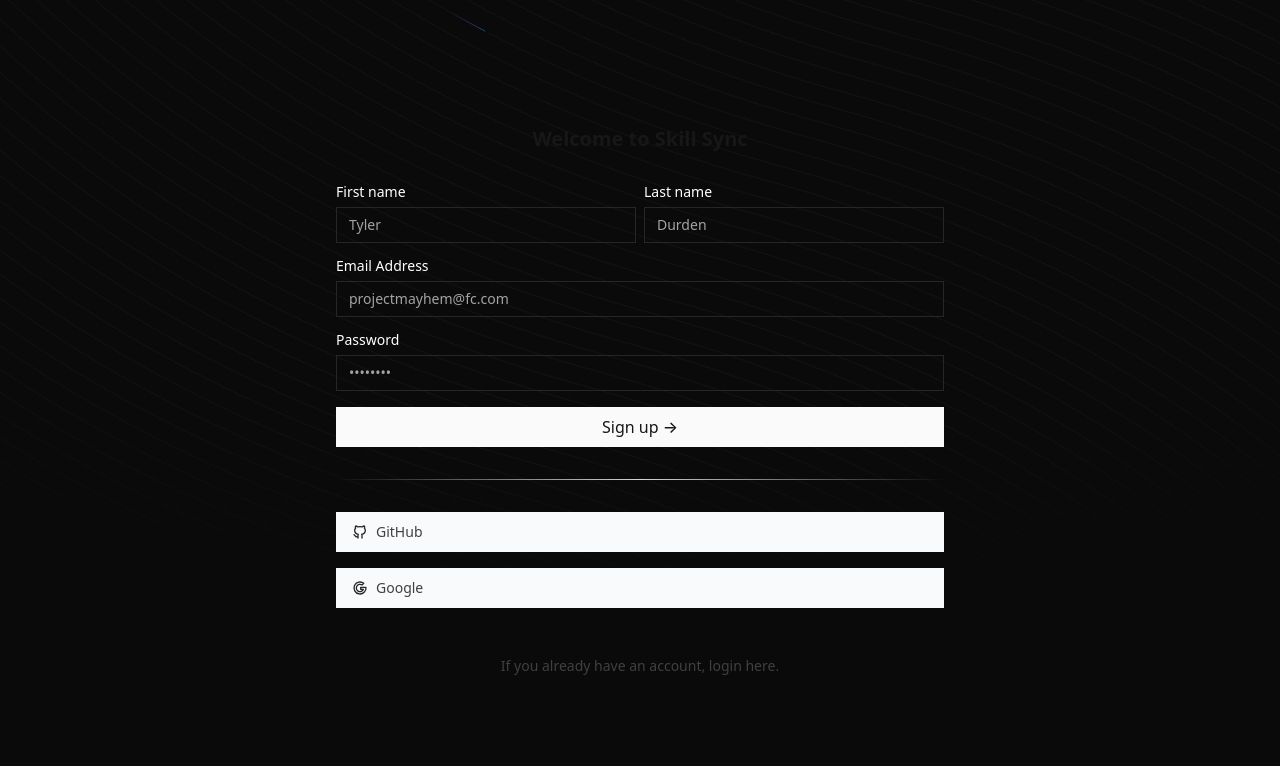
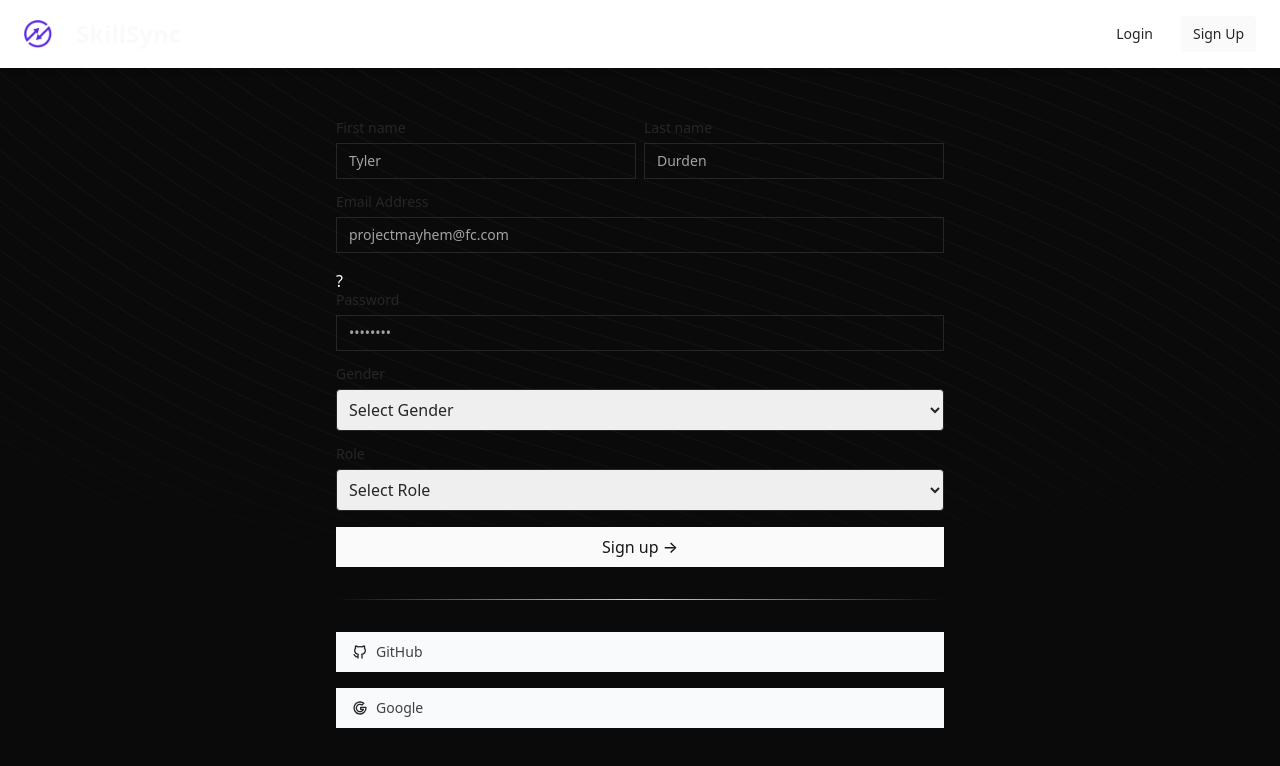
Before and after one commit to vanshdvn2505/SkillSync, a Next.js app in the folder client/: page /signup in a window 1280 px wide. Shown: the top 766 px of the page. Built offline with nearby package versions, Linux system fonts and the light colour scheme.

Commit message:
feat. added zod validation

```diff
--- /dev/null
+++ b/client/app/(auth)/components/auth-header.tsx
@@ -0,0 +1,39 @@
+"use client"
+
+import React from "react";
+import Link from "next/link";
+import { cn } from "@/lib/utils";
+import { usePathname } from "next/navigation";
+
+export default function AuthHeader() {
+  const router = usePathname();
+
+  return (
+    <header className="w-full bg-white dark:bg-zinc-900 shadow-md py-4 px-6 flex justify-between items-center fixed top-0 left-0 z-50 ">
+      <div className="flex items-center space-x-2">
+      <img src="/logo.png" alt="Logo" className="w-11 h-7 pr-4" />
+        <span className="text-2xl font-bold text-primary">SkillSync</span>
+      </div>
+      <nav className="hidden md:flex space-x-4">
+        <Link
+          href="/login"
+          className={cn(
+            "text-sm px-3 py-2 rounded transition-all",
+            router === "/login" ? "bg-primary text-accent" : "text-muted hover:bg-popover"
+          )}
+        >
+          Login
+        </Link>
+        <Link
+          href="/signup"
+          className={cn(
+            "text-sm px-3 py-2 rounded transition-all",
+            router === "/signup" ? "bg-primary text-accent" : "text-muted hover:bg-popover"
+          )}
+        >
+          Sign Up
+        </Link>
+      </nav>
+    </header>
+  );
+}
--- a/client/app/(auth)/login/Login.tsx
+++ b/client/app/(auth)/login/Login.tsx
@@ -1,42 +1,61 @@
 "use client";
 import React from "react";
+import { useForm } from "react-hook-form";
+import { zodResolver } from "@hookform/resolvers/zod";
+import { z } from "zod";
 import { Label } from "@/components/ui/label";
 import { Input } from "@/components/ui/input";
 import { cn } from "@/lib/utils";
 import { IconBrandGithub, IconBrandGoogle } from "@tabler/icons-react";
-import Link from "next/link"; // Import the Link component
+import Link from "next/link";
+import AuthHeader from "../components/auth-header";
+
+const loginSchema = z.object({
+  email: z.string().email("Invalid email address"),
+  password: z.string().min(6, "Password must be at least 6 characters"),
+});
+type LoginFormData = z.infer<typeof loginSchema>;
 
 export default function LoginFormDemo() {
-  const handleSubmit = (e: React.FormEvent<HTMLFormElement>) => {
-    e.preventDefault();
-    console.log("Form submitted");
+  const {
+    register,
+    handleSubmit,
+    formState: { errors },
+  } = useForm<LoginFormData>({
+    resolver: zodResolver(loginSchema),
+  });
+
+  const onSubmit = (data: LoginFormData) => {
+    console.log("Form submitted", data);
   };
 
   return (
     <div className="z-10 h-screen w-full mx-auto rounded-none md:rounded-2xl p-4 md:p-8 shadow-input bg-transparent flex flex-col justify-center items-center">
-      <h2 className="font-bold text-xl text-primary-foreground">
-        Welcome to Skill Sync
-      </h2>
+      <AuthHeader />
 
-      <form className="my-8 lg:w-1/2 w-full" onSubmit={handleSubmit}>
+      <form className="my-8 lg:w-1/2 w-full" onSubmit={handleSubmit(onSubmit)}>
         <div className="flex flex-col space-y-2 mb-4">
           <LabelInputContainer className="mb-4">
-            <Label htmlFor="email">Email Address</Label>
+            <Label htmlFor="email" className="text-accent">Email Address</Label>
             <Input
               id="email"
               placeholder="projectmayhem@fc.com"
               type="email"
-              className="focus:ring-primary focus:border-primary"
+              className="focus:ring-primary focus:border-primary text-accent"
+              {...register("email")}
             />
+            {errors.email && <p className="text-red-500 text-sm">{errors.email.message}</p>}
           </LabelInputContainer>
-          <LabelInputContainer className="mb-4">
+          <LabelInputContainer className="mb-4 text-accent">
             <Label htmlFor="password">Password</Label>
             <Input
               id="password"
               placeholder="••••••••"
               type="password"
-              className="focus:ring-primary focus:border-primary"
+              className="focus:ring-primary focus:border-primary text-accent"
+              {...register("password")}
             />
+            {errors.password && <p className="text-red-500 text-sm">{errors.password.message}</p>}
           </LabelInputContainer>
         </div>
 
@@ -51,38 +70,26 @@
         <div className="bg-gradient-to-r from-transparent via-neutral-300 dark:via-neutral-700 to-transparent my-8 h-[1px] w-full" />
 
         <div className="flex flex-col space-y-4">
-          <button
-            className="relative group/btn flex space-x-2 items-center justify-start px-4 w-full text-black rounded-md h-10 font-medium shadow-input bg-gray-50 dark:bg-zinc-900 dark:shadow-[0px_0px_1px_1px_var(--neutral-800)]"
-            type="submit"
-          >
+          <button className="relative group/btn flex space-x-2 items-center justify-start px-4 w-full text-black rounded-md h-10 font-medium shadow-input bg-gray-50 dark:bg-zinc-900 dark:shadow-[0px_0px_1px_1px_var(--neutral-800)]" type="button">
             <IconBrandGithub className="h-4 w-4 text-neutral-800 dark:text-neutral-300" />
-            <span className="text-neutral-700 dark:text-neutral-300 text-sm">
-              GitHub
-            </span>
+            <span className="text-neutral-700 dark:text-neutral-300 text-sm">GitHub</span>
             <BottomGradient />
           </button>
-          <button
-            className="relative group/btn flex space-x-2 items-center justify-start px-4 w-full text-black rounded-md h-10 font-medium shadow-input bg-gray-50 dark:bg-zinc-900 dark:shadow-[0px_0px_1px_1px_var(--neutral-800)]"
-            type="submit"
-          >
+          <button className="relative group/btn flex space-x-2 items-center justify-start px-4 w-full text-black rounded-md h-10 font-medium shadow-input bg-gray-50 dark:bg-zinc-900 dark:shadow-[0px_0px_1px_1px_var(--neutral-800)]" type="button">
             <IconBrandGoogle className="h-4 w-4 text-neutral-800 dark:text-neutral-300" />
-            <span className="text-neutral-700 dark:text-neutral-300 text-sm">
-              Google
-            </span>
+            <span className="text-neutral-700 dark:text-neutral-300 text-sm">Google</span>
             <BottomGradient />
           </button>
         </div>
       </form>
 
-      <p className="text-sm text-neutral-700 dark:text-neutral-300 mt-4">
-        Don't have an account?{" "}
-        <Link href="/signup" className="text-primary-500 hover:text-primary-600">
-          Sign up here
-        </Link>.
+      <p className="text-sm text-neutral-700 dark:text-neutral-300 mt-4 lg:hidden block md:hidden">
+        Don't have an account? <Link href="/signup" className="text-primary-500 hover:text-primary-600">Sign up here</Link>.
       </p>
     </div>
   );
 }
+
 
 const BottomGradient = () => {
   return (
@@ -93,16 +100,6 @@
   );
 };
 
-const LabelInputContainer = ({
-  children,
-  className,
-}: {
-  children: React.ReactNode;
-  className?: string;
-}) => {
-  return (
-    <div className={cn("flex flex-col space-y-2 w-full", className)}>
-      {children}
-    </div>
-  );
+const LabelInputContainer = ({ children, className }: { children: React.ReactNode; className?: string }) => {
+  return <div className={cn("flex flex-col space-y-2 w-full", className)}>{children}</div>;
 };
--- a/client/app/(auth)/signup/Signup.tsx
+++ b/client/app/(auth)/signup/Signup.tsx
@@ -1,50 +1,85 @@
 "use client";
 import React from "react";
+import { useForm } from "react-hook-form";
+import { zodResolver } from "@hookform/resolvers/zod";
+import { z } from "zod";
 import { Label } from "@/components/ui/label";
 import { Input } from "@/components/ui/input";
 import { cn } from "@/lib/utils";
-import {
-  IconBrandGithub,
-  IconBrandGoogle,
-} from "@tabler/icons-react";
-import Link from "next/link";  // Add this import for the Link component
+import { IconBrandGithub, IconBrandGoogle } from "@tabler/icons-react";
+import Link from "next/link";
+import AuthHeader from "../components/auth-header";
+
+const schema = z.object({
+  firstname: z.string().min(2, "First name is required"),
+  lastname: z.string().min(2, "Last name is required"),
+  email: z.string().email("Invalid email address"),
+  password: z.string().min(6, "Password must be at least 6 characters"),
+  gender: z.enum(["Male", "Female", "Other"], { required_error: "Gender is required" }),
+  role: z.enum(["Mentor", "Learner"], { required_error: "Role is required" }),
+});
 
 export default function SignupFormDemo() {
-  const handleSubmit = (e: React.FormEvent<HTMLFormElement>) => {
-    e.preventDefault();
-    console.log("Form submitted");
+  const {
+    register,
+    handleSubmit,
+    formState: { errors },
+  } = useForm({ resolver: zodResolver(schema) });
+
+  const onSubmit = (data: any) => {
+    console.log("Form submitted", data);
   };
 
   return (
-    <div className="z-10 h-screen w-full mx-auto rounded-none md:rounded-2xl p-4 md:p-8 shadow-input bg-transparent flex flex-col justify-center items-center">
-      <h2 className="font-bold text-xl text-primary-foreground">
-        Welcome to Skill Sync
-      </h2>
-
-      <form className="my-8 lg:w-1/2 w-full" onSubmit={handleSubmit}>
+    <div className="z-10 h-screen w-full mx-auto rounded-none md:rounded-2xl p-4 md:p-8 shadow-input bg-transparent flex flex-col justify-center items-center ">
+      <AuthHeader />
+      <form className="my-8 lg:w-1/2 w-full mt-20" onSubmit={handleSubmit(onSubmit)}>
         <div className="flex flex-col md:flex-row space-y-2 md:space-y-0 md:space-x-2 mb-4">
           <LabelInputContainer>
-            <Label htmlFor="firstname">First name</Label>
-            <Input id="firstname" placeholder="Tyler" type="text" />
+            <Label htmlFor="firstname" className="text-accent">First name</Label>
+            <Input id="firstname" placeholder="Tyler" type="text" {...register("firstname")} />
+            {errors.firstname && <p className="text-red-500 text-sm">{errors.firstname?.message as string}</p>}
           </LabelInputContainer>
           <LabelInputContainer>
-            <Label htmlFor="lastname">Last name</Label>
-            <Input id="lastname" placeholder="Durden" type="text" />
+            <Label htmlFor="lastname" className="text-accent">Last name</Label>
+            <Input id="lastname" placeholder="Durden" type="text" {...register("lastname")} />
+            {errors.lastname && <p className="text-red-500 text-sm">{errors.lastname?.message as string}</p>}
           </LabelInputContainer>
         </div>
+
         <LabelInputContainer className="mb-4">
-          <Label htmlFor="email">Email Address</Label>
-          <Input id="email" placeholder="projectmayhem@fc.com" type="email" />
-        </LabelInputContainer>
+          <Label htmlFor="email" className="text-accent">Email Address</Label>
+          <Input id="email" placeholder="projectmayhem@fc.com" type="email" {...register("email")} />
+          {errors.email && <p className="text-red-500 text-sm">{errors.email?.message as string}</p>}
+        </LabelInputContainer>?
         <LabelInputContainer className="mb-4">
-          <Label htmlFor="password">Password</Label>
-          <Input id="password" placeholder="••••••••" type="password" />
+          <Label htmlFor="password" className="text-accent">Password</Label>
+          <Input id="password" placeholder="••••••••" type="password" {...register("password")} />
+          {errors.password && <p className="text-red-500 text-sm">{errors.password?.message as string}</p>}
         </LabelInputContainer>
 
-        <button
-          className="bg-primary relative group/btn block w-full text-primary-foreground rounded-md h-10 font-medium shadow-[0px_1px_0px_0px_#ffffff40_inset,0px_-1px_0px_0px_#ffffff40_inset] dark:shadow-[0px_1px_0px_0px_var(--zinc-800)_inset,0px_-1px_0px_0px_var(--zinc-800)_inset]"
-          type="submit"
-        >
+        <LabelInputContainer className="mb-4">
+          <Label htmlFor="gender" className="text-accent">Gender</Label>
+          <select id="gender" {...register("gender")} className="p-2 border border-accent rounded text-accent">
+            <option value="" className="text-accent">Select Gender</option>
+            <option value="Male" className="text-accent">Male</option>
+            <option value="Female" className="text-accent">Female</option>
+            <option value="Other" className="text-accent">Other</option>
+          </select>
+          {errors.gender && <p className="text-red-500 text-sm">{errors.gender?.message as string}</p>}
+        </LabelInputContainer>
+
+        <LabelInputContainer className="mb-4">
+          <Label htmlFor="role" className="text-accent">Role</Label>
+          <select id="role" {...register("role")} className="p-2 border-accent border rounded text-accent">
+            <option value="" className="text-accent">Select Role</option>
+            <option value="Mentor" className="text-accent">Mentor</option>
+            <option value="Learner" className="text-accent">Learner</option>
+          </select>
+          {errors.role && <p className="text-red-500 text-sm">{errors.role?.message as string}</p>}
+        </LabelInputContainer>
+
+        <button className="bg-primary relative group/btn block w-full text-primary-foreground rounded-md h-10 font-medium shadow-input" type="submit">
           Sign up &rarr;
           <BottomGradient />
         </button>
@@ -52,31 +87,21 @@
         <div className="bg-gradient-to-r from-transparent via-neutral-300 dark:via-neutral-700 to-transparent my-8 h-[1px] w-full" />
 
         <div className="flex flex-col space-y-4">
-          <button
-            className="relative group/btn flex space-x-2 items-center justify-start px-4 w-full text-black rounded-md h-10 font-medium shadow-input bg-gray-50 dark:bg-zinc-900 dark:shadow-[0px_0px_1px_1px_var(--neutral-800)]"
-            type="submit"
-          >
+          <button className="relative group/btn flex space-x-2 items-center justify-start px-4 w-full text-black rounded-md h-10 font-medium shadow-input bg-gray-50 dark:bg-zinc-900" type="button">
             <IconBrandGithub className="h-4 w-4 text-neutral-800 dark:text-neutral-300" />
-            <span className="text-neutral-700 dark:text-neutral-300 text-sm">
-              GitHub
-            </span>
+            <span className="text-neutral-700 dark:text-neutral-300 text-sm">GitHub</span>
             <BottomGradient />
           </button>
-          <button
-            className="relative group/btn flex space-x-2 items-center justify-start px-4 w-full text-black rounded-md h-10 font-medium shadow-input bg-gray-50 dark:bg-zinc-900 dark:shadow-[0px_0px_1px_1px_var(--neutral-800)]"
-            type="submit"
-          >
+          <button className="relative group/btn flex space-x-2 items-center justify-start px-4 w-full text-black rounded-md h-10 font-medium shadow-input bg-gray-50 dark:bg-zinc-900" type="button">
             <IconBrandGoogle className="h-4 w-4 text-neutral-800 dark:text-neutral-300" />
-            <span className="text-neutral-700 dark:text-neutral-300 text-sm">
-              Google
-            </span>
+            <span className="text-neutral-700 dark:text-neutral-300 text-sm">Google</span>
             <BottomGradient />
           </button>
         </div>
       </form>
 
-      <p className="text-sm text-neutral-700 dark:text-neutral-300 mt-4">
-        If you already have an account,{" "}
+      <p className="text-sm text-neutral-700 dark:text-neutral-300 mt-4 block lg:hidden md:hidden">
+        If you already have an account, {" "}
         <Link href="/login" className="text-primary-500 hover:text-primary-600">
           login here
         </Link>.
@@ -85,25 +110,13 @@
   );
 }
 
-const BottomGradient = () => {
-  return (
+const BottomGradient = () => (
   <>
     <span className="group-hover/btn:opacity-100 block transition duration-500 opacity-0 absolute h-px w-full -bottom-px inset-x-0 bg-gradient-to-r from-transparent via-cyan-500 to-transparent" />
     <span className="group-hover/btn:opacity-100 blur-sm block transition duration-500 opacity-0 absolute h-px w-1/2 mx-auto -bottom-px inset-x-10 bg-gradient-to-r from-transparent via-indigo-500 to-transparent" />
   </>
 );
-};
 
-const LabelInputContainer = ({
-  children,
-  className,
-}: {
-  children: React.ReactNode;
-  className?: string;
-}) => {
-  return (
-    <div className={cn("flex flex-col space-y-2 w-full", className)}>
-      {children}
-    </div>
+const LabelInputContainer = ({ children, className }: { children: React.ReactNode; className?: string }) => (
+  <div className={cn("flex flex-col space-y-2 w-full", className)}>{children}</div>
 );
-};
--- a/client/package.json
+++ b/client/package.json
@@ -11,6 +11,7 @@
   "dependencies": {
     "@emoji-mart/data": "^1.2.1",
     "@emoji-mart/react": "^1.1.1",
+    "@hookform/resolvers": "^3.10.0",
     "@radix-ui/react-avatar": "^1.1.2",
     "@radix-ui/react-dialog": "^1.1.4",
     "@radix-ui/react-label": "^2.1.1",
@@ -34,11 +35,13 @@
     "react": "^19.0.0",
     "react-day-picker": "^8.10.1",
     "react-dom": "^19.0.0",
+    "react-hook-form": "^7.54.2",
     "recharts": "^2.15.1",
     "simplex-noise": "^4.0.3",
     "tailwind-merge": "^2.6.0",
     "tailwindcss-animate": "^1.0.7",
-    "three": "^0.172.0"
+    "three": "^0.172.0",
+    "zod": "^3.24.1"
   },
   "devDependencies": {
     "@eslint/eslintrc": "^3",
```
Also changed, not shown: 1 other file (tests, documents, lock files or other folders). Lines whose indentation alone changed are shown as unchanged.
